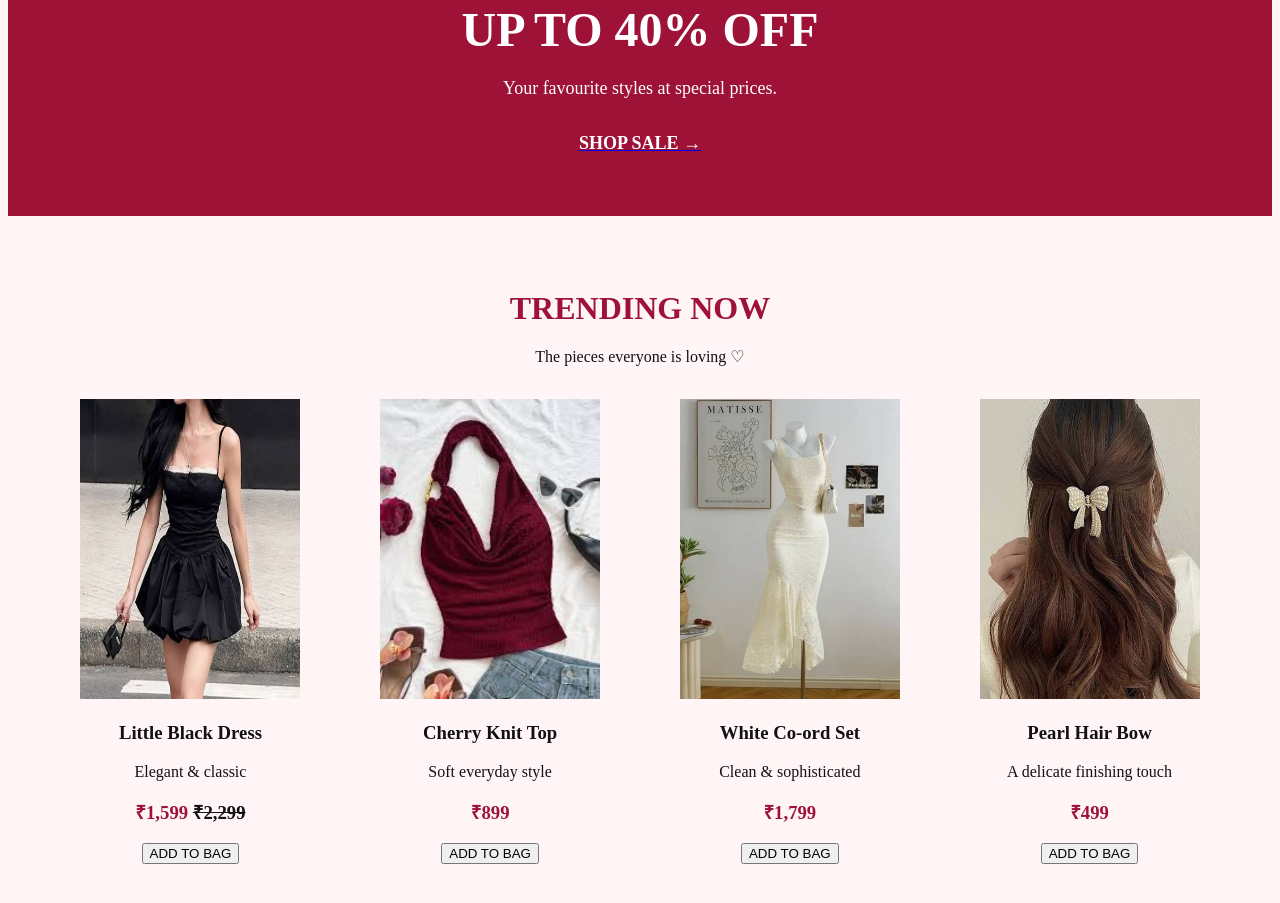
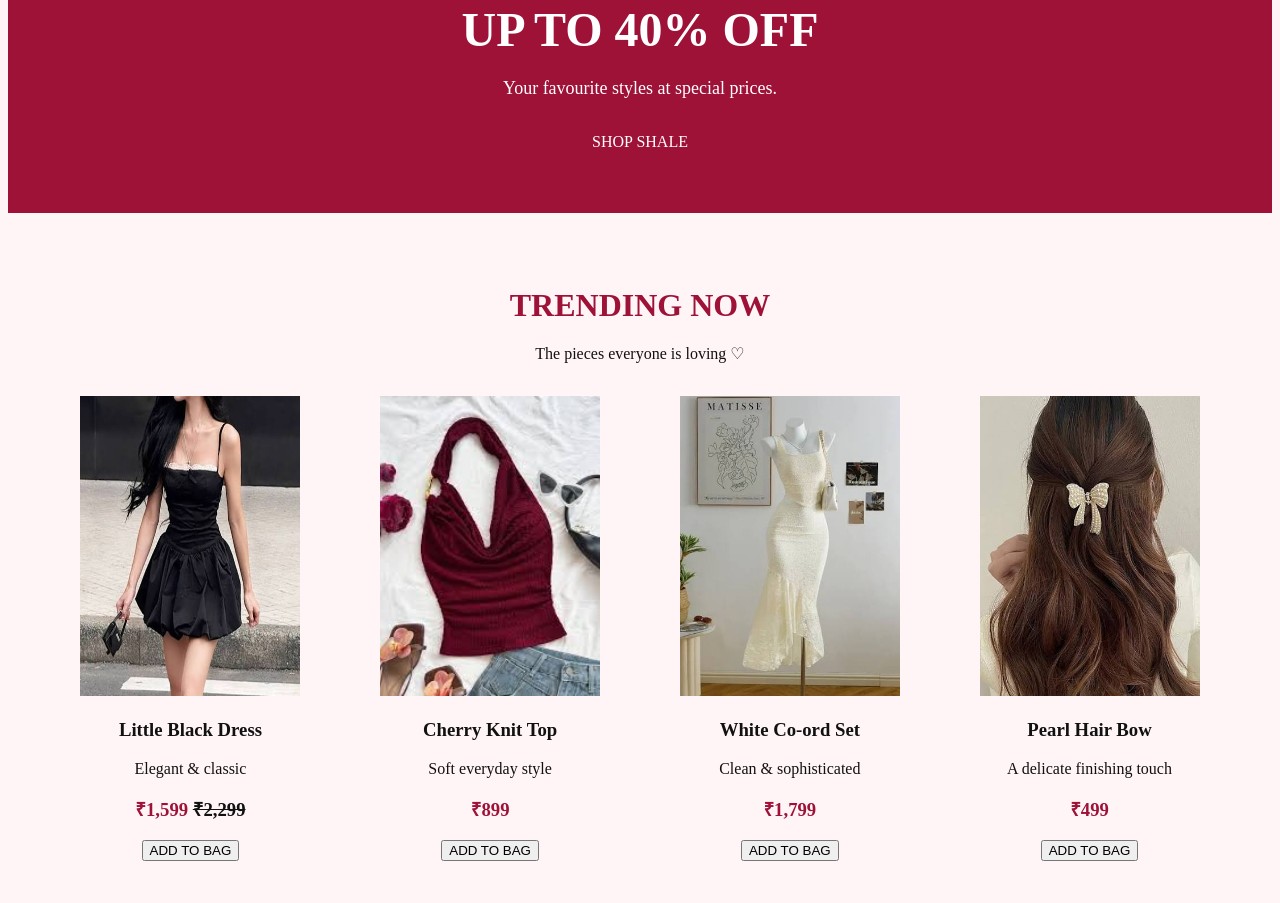
Before and after one commit to alzoya012/alzae-fashion-website, a plain HTML site: page index.html in a window 1280 px wide. Shown: the part 2058-2961 px from the top of the page. Drawn offline with Linux system fonts and the light colour scheme.

Commit message:
Update index.html

```diff
--- a/index.html
+++ b/index.html
@@ -497,17 +497,11 @@ Your favourite styles at special prices.
 
 
 <br>
+<a href="#" style="text-decoration:none"><font color="white">SHOP SHALE</font></a>
 
 
-<a href="#shop">
 
-<font color="white" size="4">
 
-<b>
-SHOP SALE →
-</b>
-
-</font>
 
 </a>
 
```
